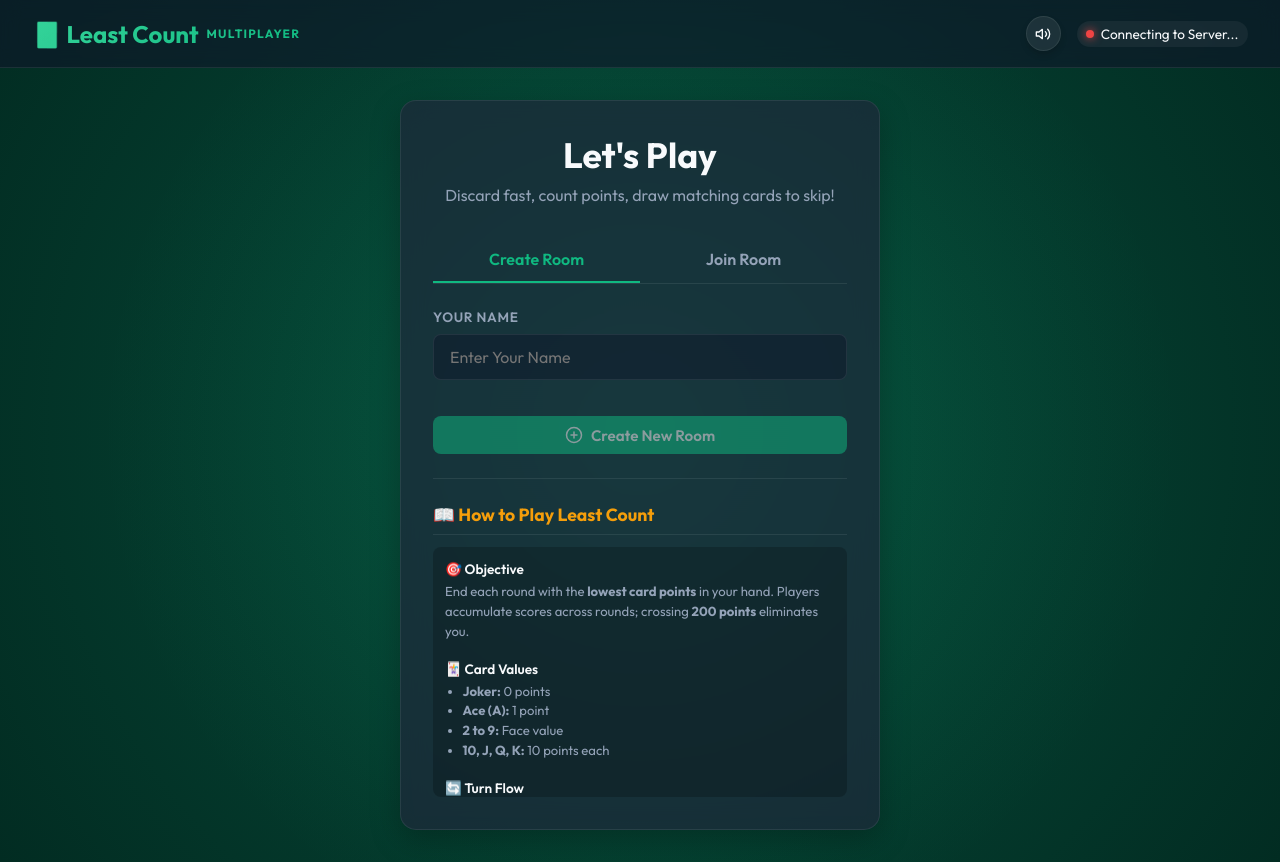
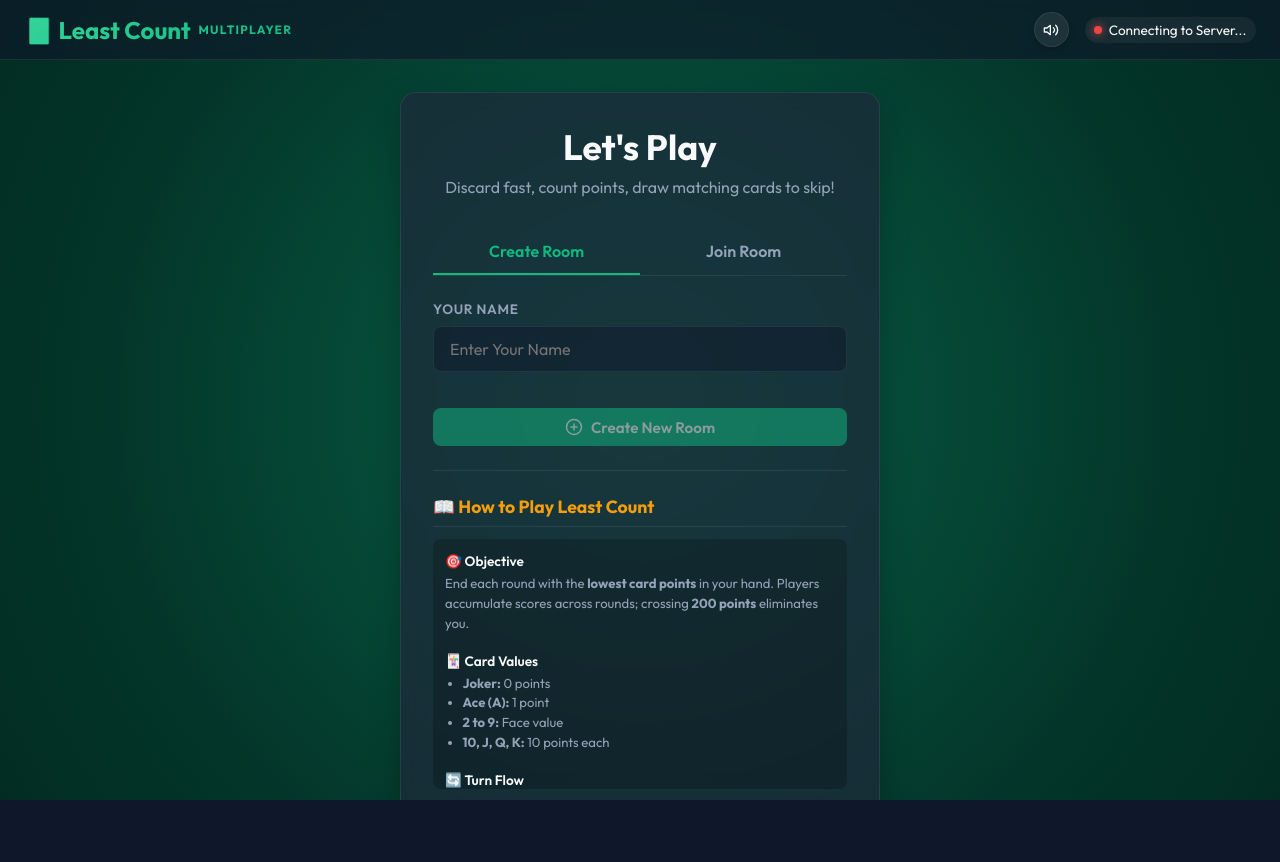
Before and after one commit to db9652/least-count-game, a React (Vite) app in the folder client/: page / in a window 1280 px wide. After the commit the page ends 800 px from the top, so only its background shows below. Built offline with nearby package versions, Linux system fonts and the light colour scheme; no server answers.

Commit message:
Lock entire layout within viewport: no page scroll, all sections flex-contained

```diff
--- a/client/src/App.css
+++ b/client/src/App.css
@@ -29,8 +29,8 @@ body {
   font-family: var(--font-family);
   background-color: var(--bg-dark);
   color: var(--text-primary);
-  min-height: 100vh;
-  overflow-x: hidden;
+  height: 100vh;
+  overflow: hidden;
   -webkit-font-smoothing: antialiased;
 }
 
@@ -38,9 +38,10 @@ body {
 .app-container {
   display: flex;
   flex-direction: column;
-  min-height: 100vh;
+  height: 100vh;
   background: var(--bg-felt);
   position: relative;
+  overflow: hidden;
 }
 
 /* Background Gradients */
@@ -63,10 +64,11 @@ body {
   display: flex;
   justify-content: space-between;
   align-items: center;
-  padding: 1rem 2rem;
+  padding: 0.75rem 1.5rem;
   background: rgba(15, 23, 42, 0.6);
   backdrop-filter: blur(10px);
   border-bottom: 1px solid var(--card-border);
+  flex-shrink: 0;
 }
 
 .logo-section h1 {
@@ -485,7 +487,6 @@ body {
   display: grid;
   grid-template-columns: 280px 1fr 280px;
   min-height: 0;
-  height: calc(100vh - 60px);
   overflow: hidden;
 }
 
@@ -689,18 +690,18 @@ body {
   position: relative;
   display: flex;
   flex-direction: column;
-  justify-content: space-between;
-  padding: 1.5rem;
+  padding: 1rem;
   height: 100%;
+  min-height: 0;
+  overflow: hidden;
 }
 
 .game-board {
   flex: 1;
-  min-height: 380px;
+  min-height: 0;
   background: rgba(0, 0, 0, 0.15);
   border-radius: 2rem;
   position: relative;
-  margin-bottom: 1.5rem;
   display: flex;
   align-items: center;
   justify-content: center;
@@ -830,12 +831,14 @@ body {
   border: 1px solid var(--card-border);
   border-top-left-radius: 1.5rem;
   border-top-right-radius: 1.5rem;
-  padding: 1.5rem;
+  padding: 1rem 1.5rem;
   display: flex;
   flex-direction: column;
-  gap: 1rem;
+  gap: 0.75rem;
   z-index: 10;
   box-shadow: 0 -5px 25px rgba(0, 0, 0, 0.3);
+  flex-shrink: 0;
+  margin-top: 0.75rem;
 }
 
 .hand-header {
@@ -863,8 +866,8 @@ body {
   display: flex;
   justify-content: center;
   gap: 1rem;
-  min-height: 140px;
-  padding-top: 15px;
+  min-height: 120px;
+  padding-top: 10px;
 }
 
 /* Side Panel: Leaderboard & History Log */
```
